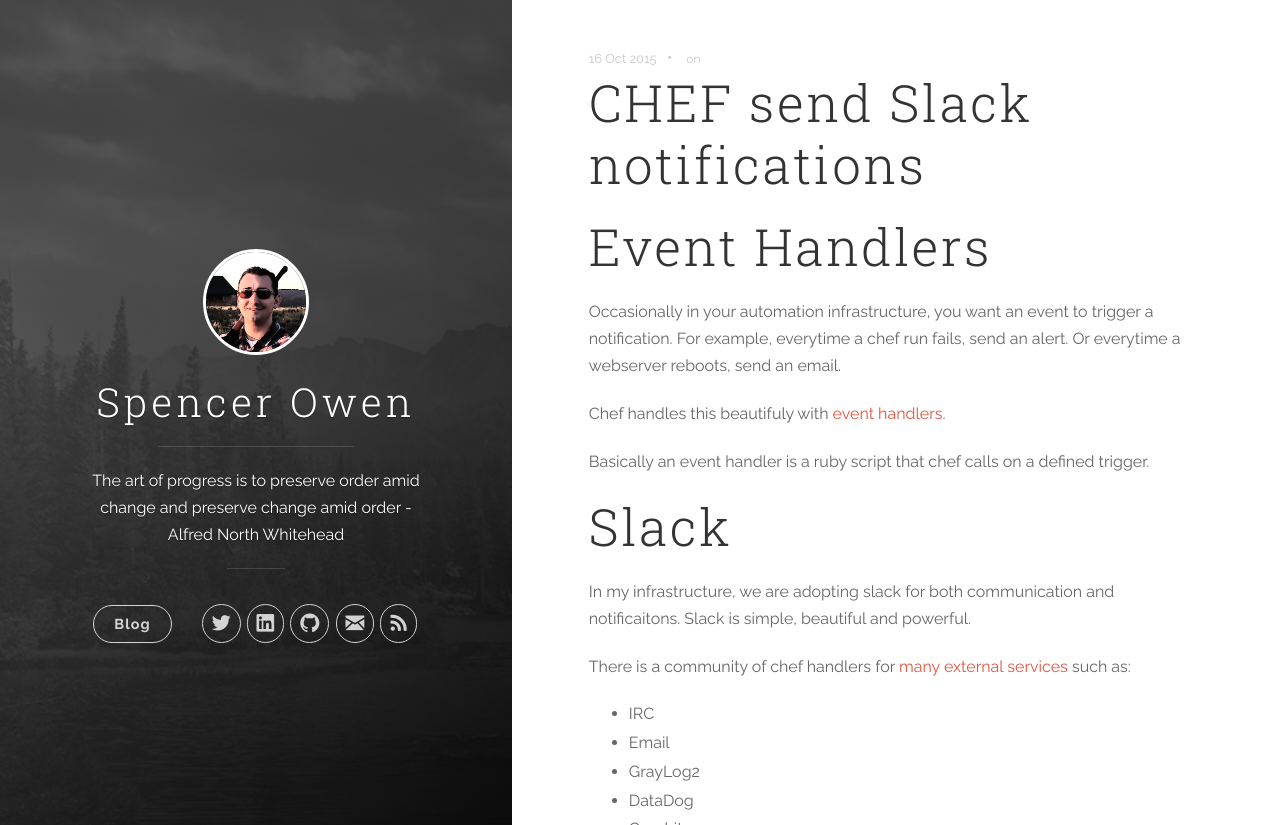
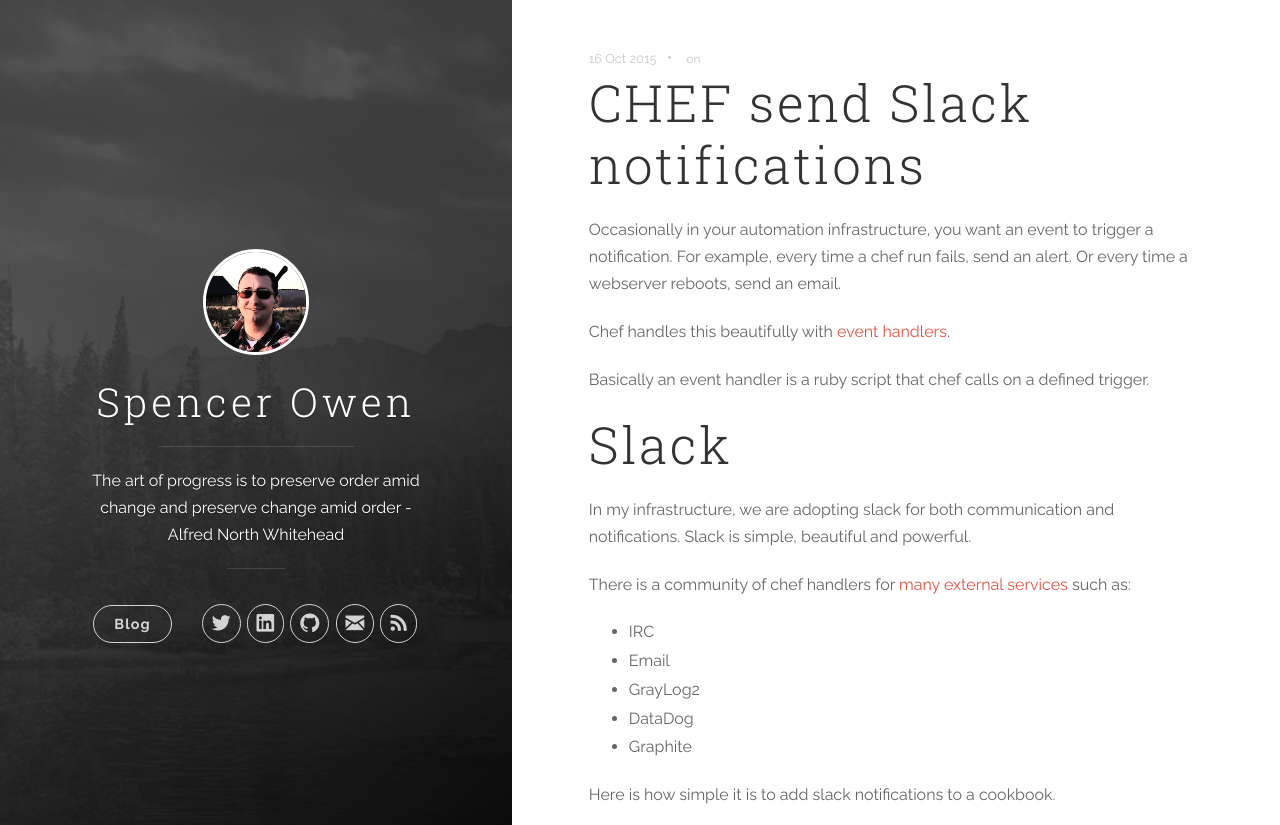
Before and after one commit to spuder/spuder.github.io, a Jekyll site: the page built from _posts/2015-10-16-chef-slack-notifications.markdown, in a window 1280 px wide and 900 px high, cut to the strip 0-825 px from the top of the window. Built offline with Jekyll 4.4.1, drawn with Linux system fonts in a browser that asks for light colours; nearby versions of some CDN libraries.

Commit message:
cleans up bold articles

````diff
--- a/_posts/2015-05-28-elasticsearch-default-shards.markdown
+++ b/_posts/2015-05-28-elasticsearch-default-shards.markdown
@@ -5,8 +5,6 @@
 categories: elasticsearch, logstash
 
 ---
-
-# Default Shard count
 
 By default, elasticsearch will create 5 shards when receiving data from logstash.
 While 5 shards, may be a good default, there are times that you may want to increase and decrease this value.
@@ -24,7 +22,7 @@
 
 # Templates
 
-Elasticserach leaverages templates to define the settings for the indexes in shards. You can see the elasticsearch template for logstash with this http GET
+Elasticserach leverages templates to define the settings for the indexes in shards. You can see the elasticsearch template for logstash with this http GET
 
     _template/logstash?pretty
 
@@ -35,7 +33,7 @@
 Notice how the template leverages a wildcard to apply to all logstash indexes. `logstash-*`.
 
 
-My config will likely look differnt than yours since it leverages ['doc_values'](https://www.elastic.co/guide/en/elasticsearch/guide/current/doc-values.html#_enabling_doc_values) according to [this blog](http://svops.com/blog/elasticsearch-mappings-and-templates/)
+My config will likely look different than yours since it leverages ['doc_values'](https://www.elastic.co/guide/en/elasticsearch/guide/current/doc-values.html#_enabling_doc_values) according to [this blog](http://svops.com/blog/elasticsearch-mappings-and-templates/)
 
 ```
   "logstash" : {
--- a/_posts/2015-10-16-chef-slack-notifications.markdown
+++ b/_posts/2015-10-16-chef-slack-notifications.markdown
@@ -6,17 +6,15 @@
 
 ---
 
-# Event Handlers
+Occasionally in your automation infrastructure, you want an event to trigger a notification. For example, every time a chef run fails, send an alert. Or every time a webserver reboots, send an email.
 
-Occasionally in your automation infrastructure, you want an event to trigger a notification. For example, everytime a chef run fails, send an alert. Or everytime a webserver reboots, send an email.
-
-Chef handles this beautifuly with [event handlers](https://docs.chef.io/handlers.html).
+Chef handles this beautifully with [event handlers](https://docs.chef.io/handlers.html).
 
 Basically an event handler is a ruby script that chef calls on a defined trigger.
 
 # Slack
 
-In my infrastructure, we are adopting slack for both communication and notificaitons. Slack is simple, beautiful and powerful.
+In my infrastructure, we are adopting slack for both communication and notifications. Slack is simple, beautiful and powerful.
 
 There is a community of chef handlers for [many external services](https://docs.chef.io/handlers.html#community-handlers) such as:
 
--- a/_posts/2015-11-4-upgrade-chef-windows.markdown
+++ b/_posts/2015-11-03-upgrade-chef-windows.markdown
@@ -1,7 +1,7 @@
 ---
 layout: post
 title:  "CHEF update chef version on windows"
-date:   2015-11-3 9:25:00
+date:   2015-11-03 9:25:00
 categories: chef windows msi
 
 ---
````
Also changed, not shown: _posts/2015-05-22-slack-hyperv.markdown (+3 -5 lines), _posts/2015-07-29-chef-12-admin-clients.markdown (+2 -10 lines).
